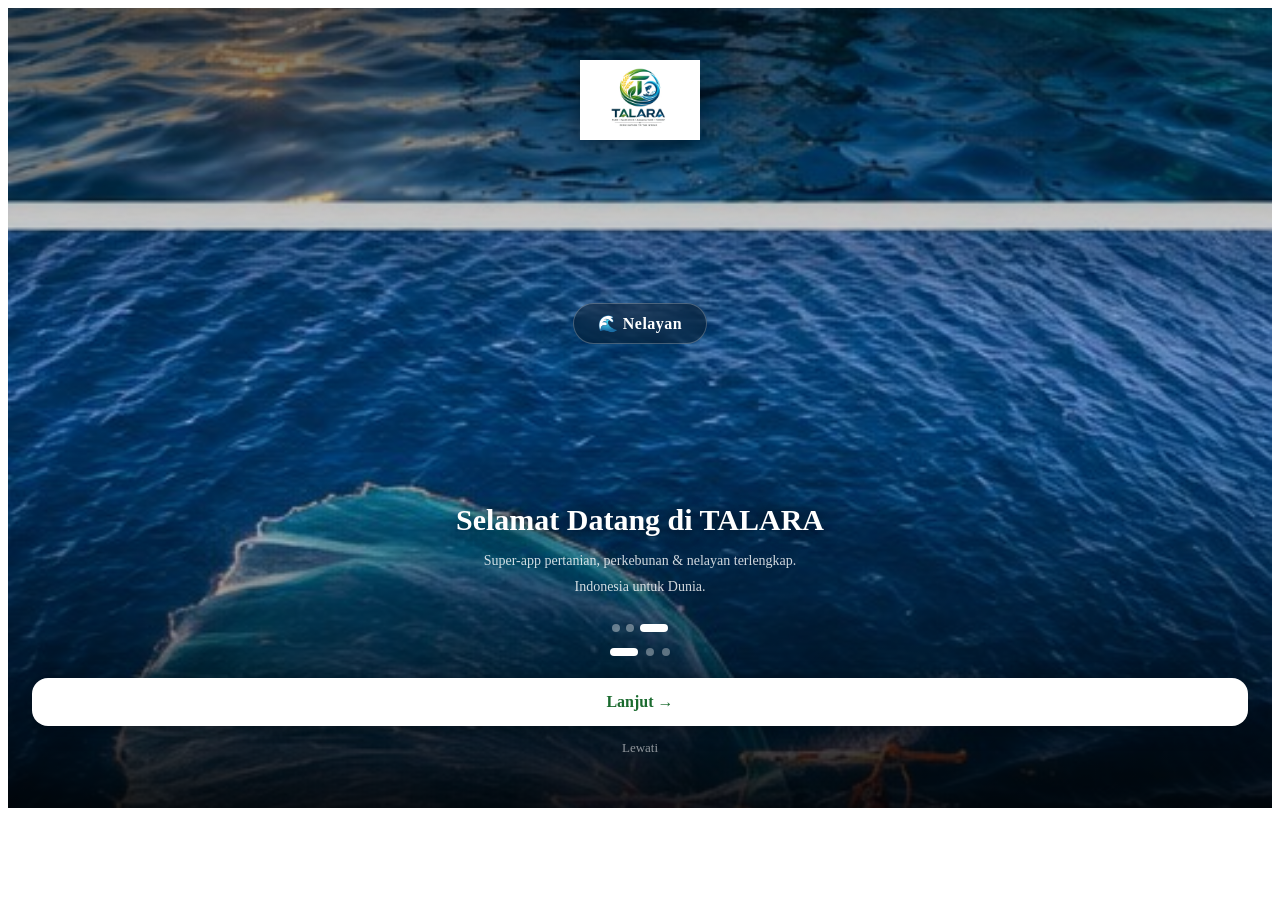
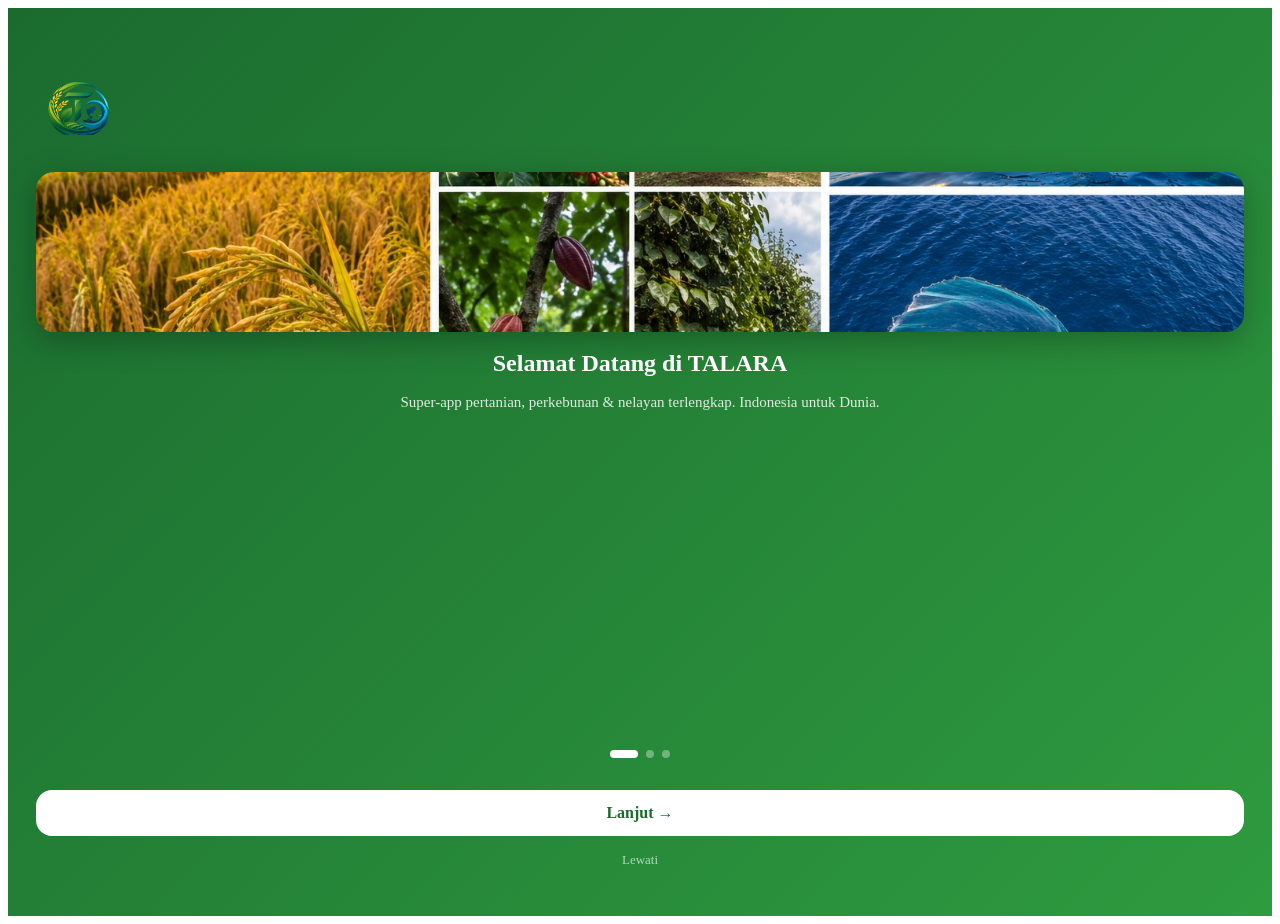
Before and after one commit to smitscolar/talara-app, a React (Vite) app: page / in a window 1280 px wide. Before the commit the page ends 816 px from the top, so only its background shows below. Built offline with nearby package versions, Linux system fonts and the light colour scheme.

Commit message:
🌾 Onboarding slide 1 — 3 foto berjejer horizontal, seamless, rounded, background hijau

```diff
--- a/src/App.jsx
+++ b/src/App.jsx
@@ -204,39 +204,24 @@
 
   if(s.type==="photo"){
     return(
-      <div style={{minHeight:"100vh",position:"relative",display:"flex",flexDirection:"column",justifyContent:"space-between",overflow:"hidden",background:"#000"}}>
-        {/* Fullscreen crossfade photos */}
-        {imgs.map((src,i)=>(
-          <img key={i} src={src} alt="" style={{position:"absolute",inset:0,width:"100%",height:"100%",objectFit:"cover",opacity:imgIdx===i?1:0,transition:"opacity 1.2s ease-in-out",zIndex:0}}/>
-        ))}
-        {/* Gradient overlay top */}
-        <div style={{position:"absolute",inset:0,background:"linear-gradient(to bottom,rgba(0,0,0,0.55) 0%,rgba(0,0,0,0.05) 40%,rgba(0,0,0,0.05) 55%,rgba(0,0,0,0.88) 100%)",zIndex:1}}/>
-        {/* TOP: Logo */}
-        <div style={{position:"relative",zIndex:2,padding:"52px 24px 0",textAlign:"center"}}>
-          <img src="/talara-logo.webp" alt="TALARA" style={{width:120,height:"auto",filter:"drop-shadow(0 4px 16px rgba(0,0,0,0.6))"}}/>
-        </div>
-        {/* CENTER: category badge */}
-        <div style={{position:"relative",zIndex:2,textAlign:"center"}}>
-          <div style={{display:"inline-flex",alignItems:"center",gap:8,background:"rgba(0,0,0,0.35)",backdropFilter:"blur(12px)",border:"1px solid rgba(255,255,255,0.25)",borderRadius:30,padding:"10px 24px",color:"#fff",fontSize:16,fontWeight:700,letterSpacing:0.5}}>
-            {imgLabels[imgIdx]}
-          </div>
-        </div>
-        {/* BOTTOM: text + dots + button */}
-        <div style={{position:"relative",zIndex:2,padding:"0 24px 52px"}}>
-          <div style={{textAlign:"center",marginBottom:24}}>
-            <div style={{color:"#fff",fontWeight:900,fontSize:30,lineHeight:1.2,marginBottom:10,textShadow:"0 2px 16px rgba(0,0,0,0.7)"}}>{s.title}</div>
-            <div style={{color:"rgba(255,255,255,0.82)",fontSize:14,lineHeight:1.85,whiteSpace:"pre-line"}}>{s.sub}</div>
-          </div>
-          {/* Photo dots */}
-          <div style={{display:"flex",gap:6,justifyContent:"center",marginBottom:16}}>
-            {imgs.map((_,i)=><div key={i} style={{width:i===imgIdx?28:8,height:8,borderRadius:4,background:i===imgIdx?"#fff":"rgba(255,255,255,0.38)",transition:"all 0.4s"}}/>)}
-          </div>
-          {/* Slide dots */}
-          <div style={{display:"flex",gap:8,justifyContent:"center",marginBottom:22}}>
-            {slides.map((_,i)=><div key={i} style={{width:i===step?28:8,height:8,borderRadius:4,background:i===step?"#fff":"rgba(255,255,255,0.35)",transition:"all 0.3s"}}/>)}
-          </div>
-          <Btn full onClick={()=>setStep(1)} style={{borderRadius:16,fontSize:16,padding:"15px 0",background:"#fff",color:C.green,fontWeight:800,boxShadow:"0 4px 20px rgba(0,0,0,0.3)"}}>Lanjut →</Btn>
-          <div onClick={onDone} style={{textAlign:"center",color:"rgba(255,255,255,0.55)",fontSize:13,marginTop:14,cursor:"pointer"}}>Lewati</div>
+      <div style={{minHeight:"100vh",background:C.greenGrad,display:"flex",flexDirection:"column",alignItems:"center",justifyContent:"space-between",padding:"60px 28px 48px"}}>
+        <div style={{textAlign:"center",width:"100%"}}>
+          <Logo size={80}/>
+          {/* 3 foto berjejer, seamless, rounded */}
+          <div style={{display:"flex",margin:"24px 0 16px",borderRadius:18,overflow:"hidden",boxShadow:"0 8px 32px rgba(0,0,0,0.28)"}}>
+            {imgs.map((src,i)=>(
+              <img key={i} src={src} alt="" style={{flex:1,height:160,objectFit:"cover",display:"block"}}/>
+            ))}
+          </div>
+          <div style={{color:C.white,fontWeight:900,fontSize:24,lineHeight:1.3,marginBottom:10}}>{s.title}</div>
+          <div style={{color:"rgba(255,255,255,0.85)",fontSize:15,lineHeight:1.75}}>{s.sub}</div>
+        </div>
+        <div style={{width:"100%"}}>
+          <div style={{display:"flex",gap:8,justifyContent:"center",marginBottom:32}}>
+            {slides.map((_,i)=><div key={i} style={{width:i===step?28:8,height:8,borderRadius:4,background:i===step?"white":"rgba(255,255,255,0.35)",transition:"all 0.3s"}}/>)}
+          </div>
+          <Btn full onClick={()=>setStep(1)} style={{borderRadius:16,fontSize:16,padding:"14px 0",background:C.white,color:C.green,fontWeight:800}}>Lanjut →</Btn>
+          <div onClick={onDone} style={{textAlign:"center",color:"rgba(255,255,255,0.65)",fontSize:13,marginTop:16,cursor:"pointer"}}>Lewati</div>
         </div>
       </div>
     );
```
